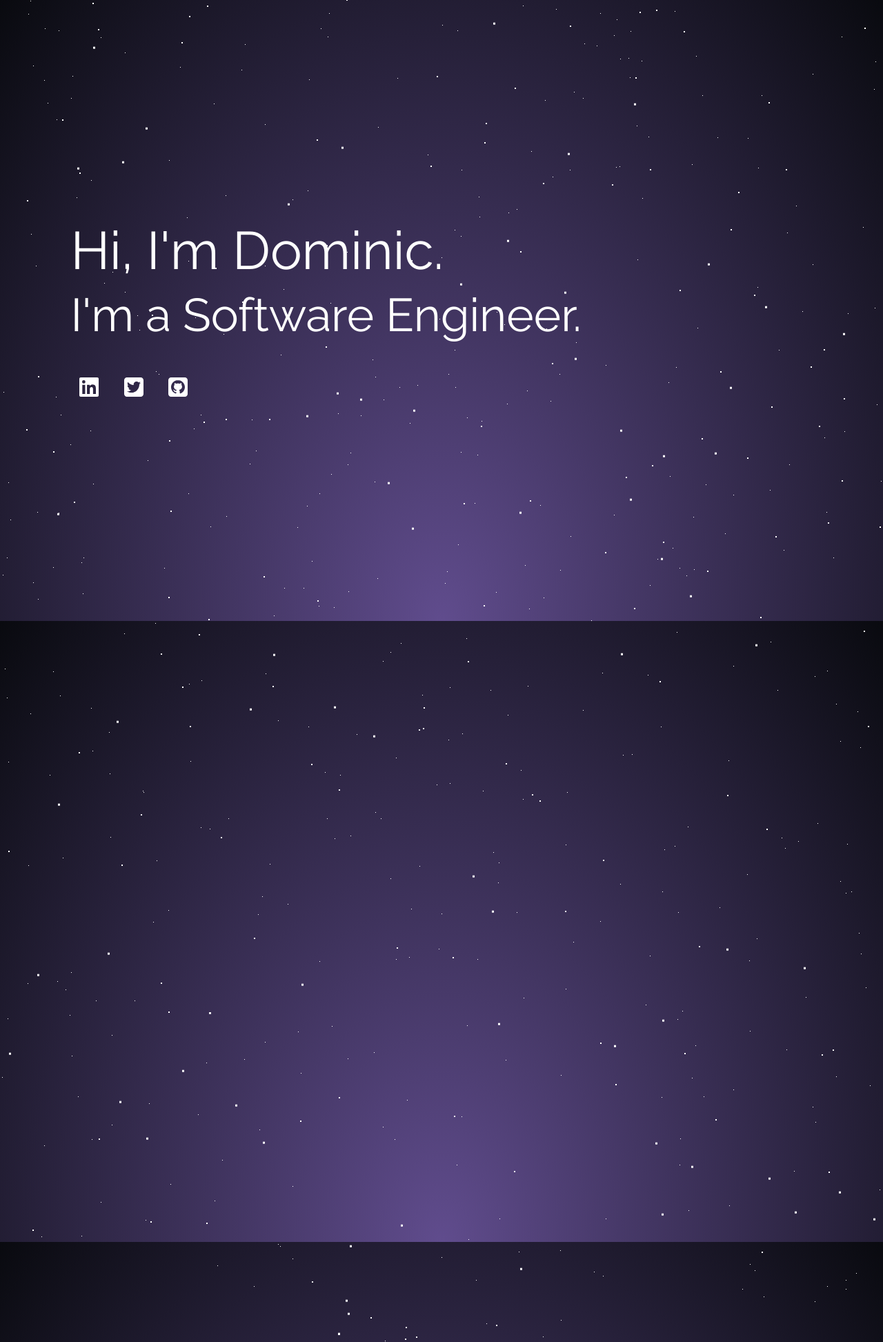
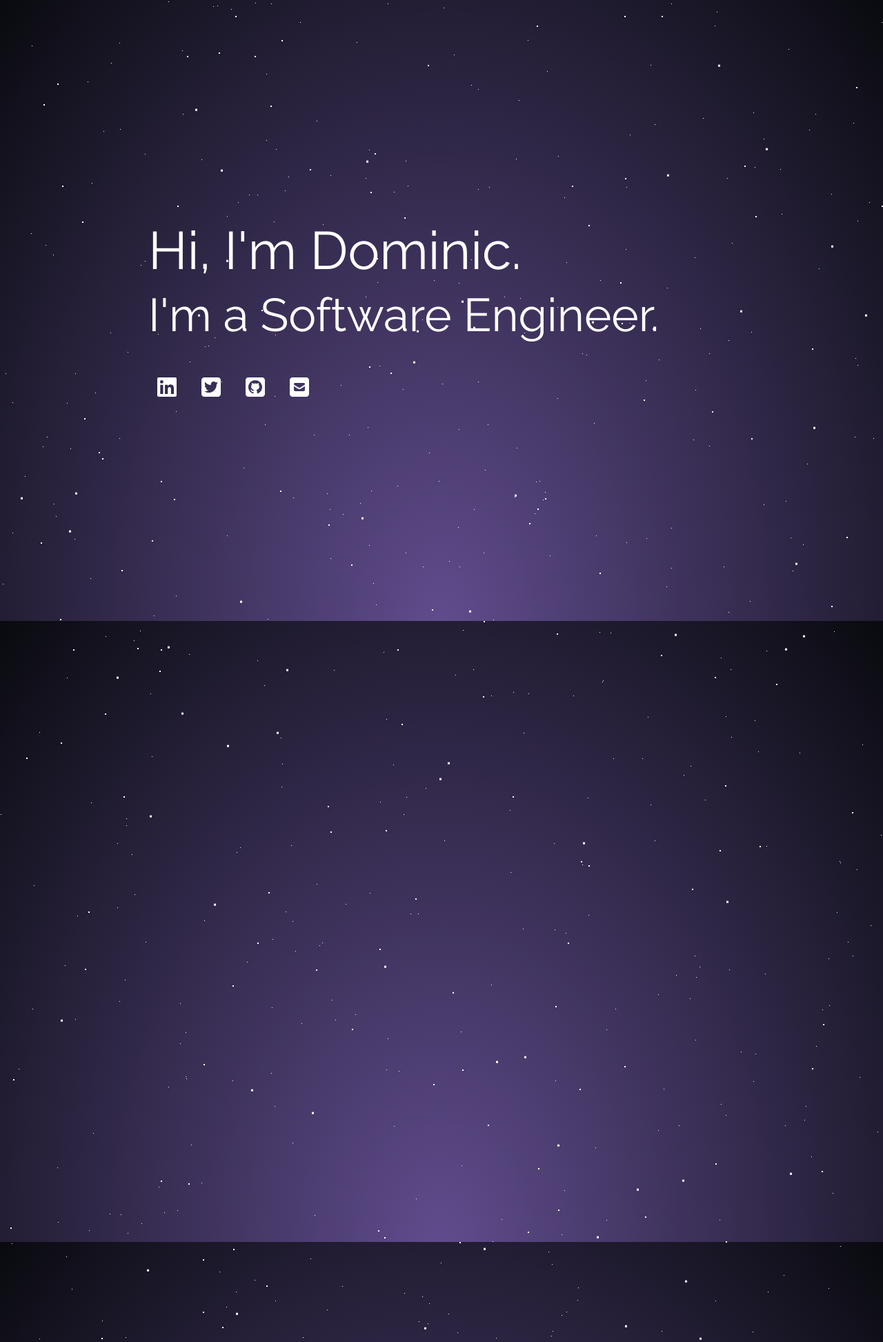
Before and after one commit to domtuazon/domtuazon.github.io, a Jekyll site: the page built from index.html, in a window 1280 px wide. Shown: the whole page at 69% size. Built offline with Jekyll 4.4.1, drawn with Linux system fonts in a browser that asks for light colours; nearby versions of some CDN libraries; library files that are not in the unit come from our copies.

Commit message:
Added email to quick select icons. Added a bit of mobile support. Fixed font-size on mobile devices.

```diff
--- a/_sass/components.landing.scss
+++ b/_sass/components.landing.scss
@@ -14,20 +14,29 @@ html {
 
   .content {
     width: 100%;
+    max-width: 900px;
   }
 
   .text-container {
     color: $text-color;
-    margin: 0 0 0 8%;
+    margin: 0 25px;
 
     h1 {
-      font-size: 4.8em;
+      font-size: 4em;
       margin: 0;
+
+      @media screen and (min-width: 991px) {
+        font-size: 4.8em;
+      }
     }
 
     h2 {
-      font-size: 4.2em;
+      font-size: 3em;
       margin: 10px 0 0 0;
+
+      @media screen and (min-width: 991px) {
+        font-size: 4.2em;
+      }
     }
 
     p {
--- a/index.html
+++ b/index.html
@@ -7,9 +7,10 @@ layout: landing
     <h1>Hi, I'm Dominic.</h1>
     <h2>I'm a Software Engineer.</h2>
     <p>
-      <a target="_blank" href="https://www.linkedin.com/in/dominic-tuazon-2617b388g"><i class="fab fa-linkedin fa-2x"></i></a>
+      <a target="_blank" href="https://www.linkedin.com/in/dominictuazon"><i class="fab fa-linkedin fa-2x"></i></a>
       <a target="_blank" href="https://twitter.com/DominicTuazon"><i class="fab fa-twitter-square fa-2x"></i></a>
       <a target="_blank" href="https://github.com/domtuazon"><i class="fab fa-github-square fa-2x"></i></a>
+      <a target="_blank" href="mailto:dominic.tuazon@gmail.com"><i class="fas fa-envelope-square fa-2x"></i></a>
     </p>
   </div>
 </section>
```
